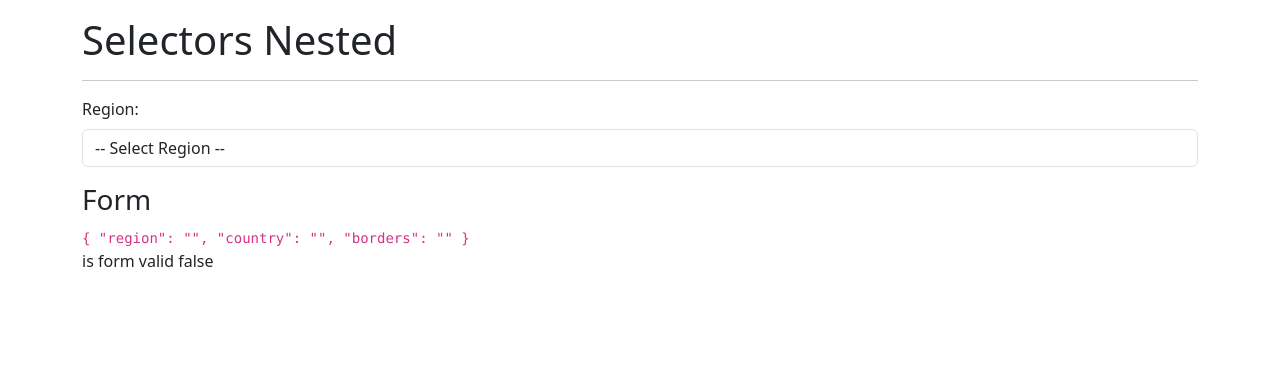
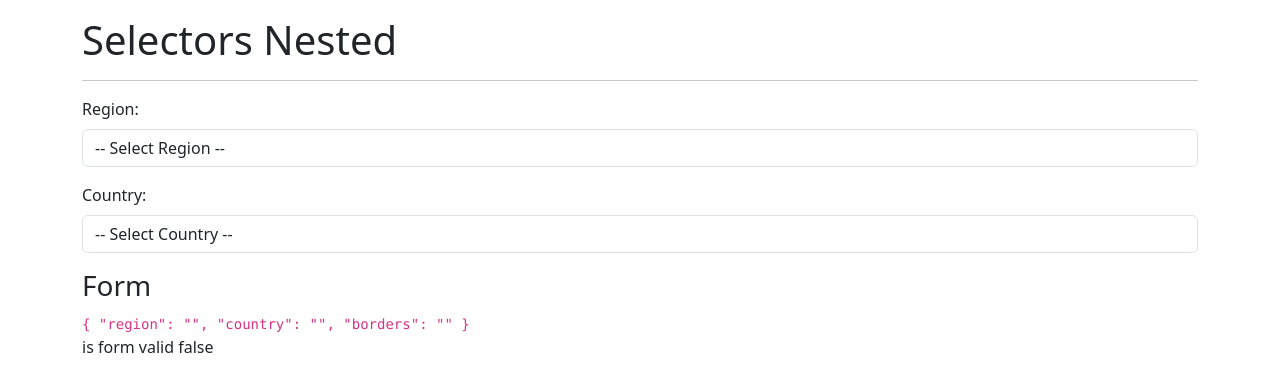
Before and after one commit to MuhamadIffatullathoif/angular-selectors, an Angular app: page /selector/selector in a window 1280 px wide. Shown: the top 392 px of the page. Built offline with nearby package versions, Linux system fonts and the light colour scheme.

Commit message:
05. Second Nested selector countries

```diff
--- a/src/app/countries/interfaces/country.interface.ts
+++ b/src/app/countries/interfaces/country.interface.ts
@@ -4,6 +4,12 @@ export enum Region {
   Asia = 'Asia',
   Europe = 'Europe',
   Oceania = 'Oceania',
+}
+
+export interface smallCountry {
+  name: string;
+  cca3: string;
+  borders: string;
 }
 
 export interface Country {
--- a/src/app/countries/pages/selector-page/selector-page.component.html
+++ b/src/app/countries/pages/selector-page/selector-page.component.html
@@ -14,6 +14,17 @@
     </div>
   </div>
 
+  <!--Country-->
+  <div class="row mb-3">
+    <div class="col">
+      <label class="form-label">Country:</label>
+      <select formControlName="country" class="form-control">
+        <option value="">-- Select Country --</option>
+<!--        <option *ngFor="let region of regions" [value]="region">{{region}}</option>-->
+      </select>
+    </div>
+  </div>
+
 </form>
 
 <h3>Form</h3>
--- a/src/app/countries/services/countries.service.ts
+++ b/src/app/countries/services/countries.service.ts
@@ -1,5 +1,5 @@
 import {Injectable} from '@angular/core';
-import {Region} from "../interfaces/country.interface";
+import {Region, smallCountry} from "../interfaces/country.interface";
 
 @Injectable({
   providedIn: 'root'
@@ -13,4 +13,8 @@ export class CountriesService {
   get regions(): Region[] {
     return [...this._regions];
   }
+
+  getCountriesByRegion(region: Region): smallCountry[] {
+    return [];
+  }
 }
```
